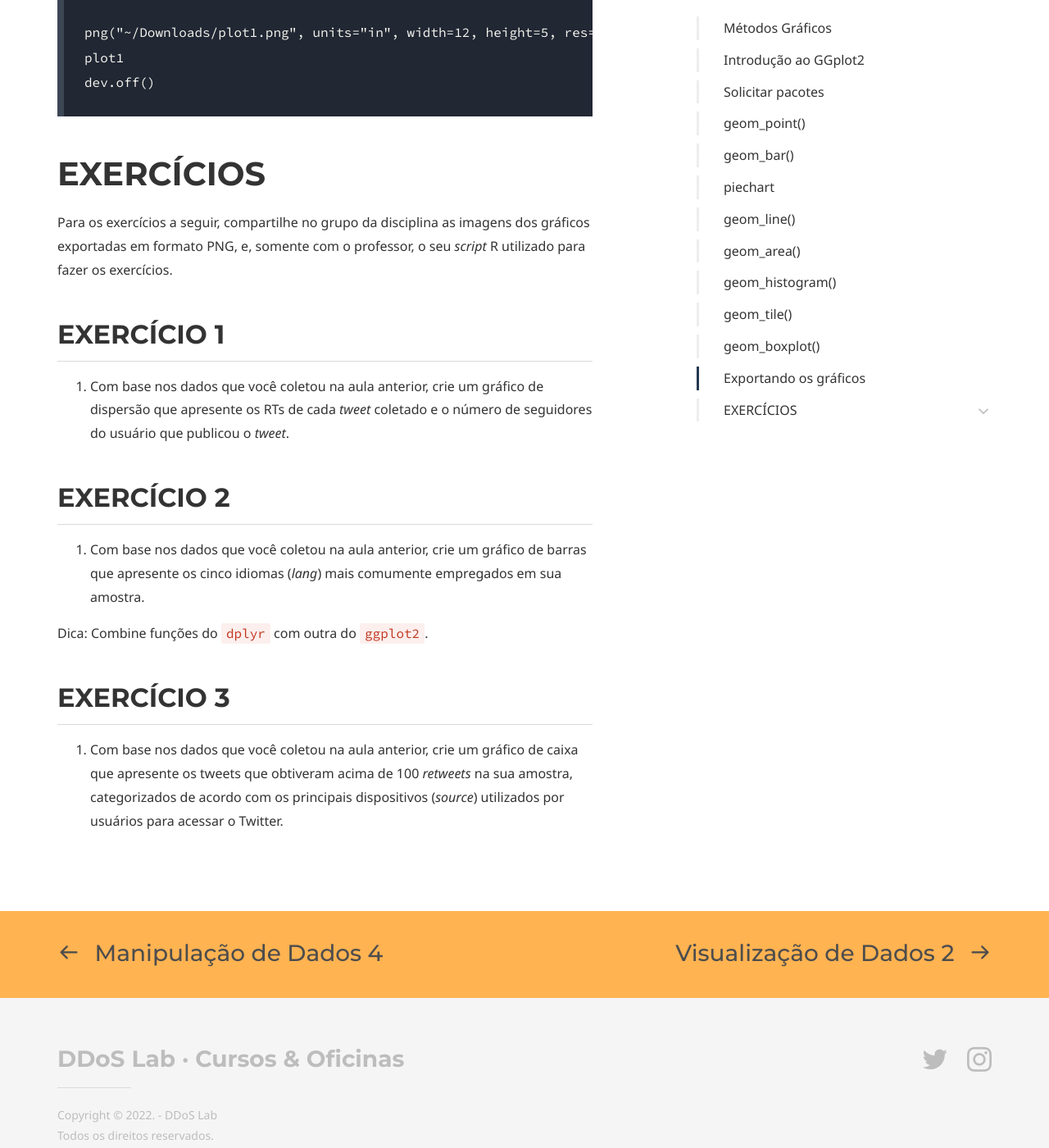
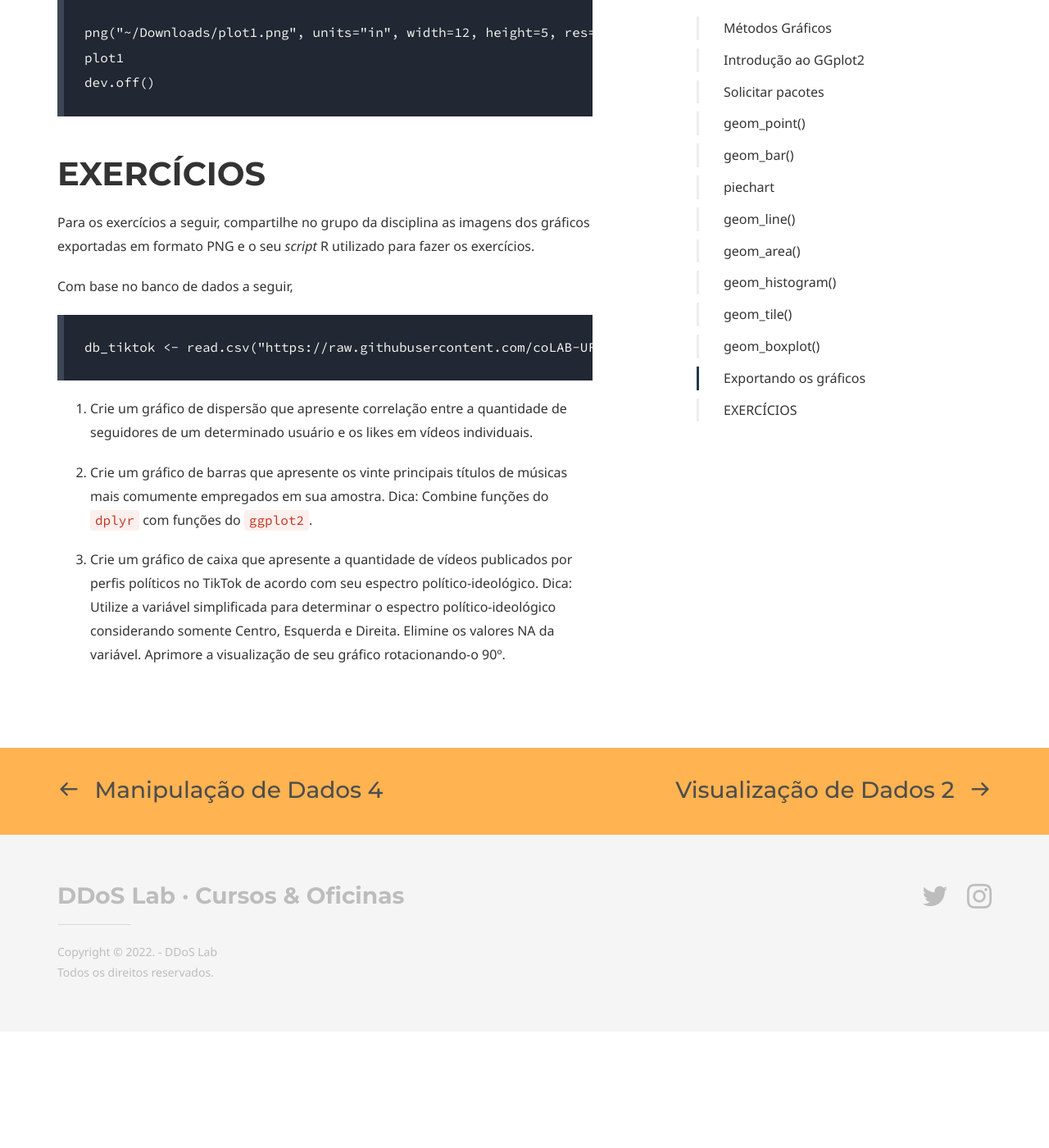
Before and after one commit to coLAB-UFF/docs, a Jekyll site: the page built from dataviz2_09.md, in a window 1280 px wide and 1400 px high, scrolled down 13587 px. Shown: the whole window at 82% size. Built offline with Jekyll 4.4.1, drawn with Linux system fonts in a browser that asks for light colours; some web fonts are replaced; after the commit the page ends 14845 px from its top, so only the background shows below that.

Commit message:
Update dataviz2_09.md

````diff
--- a/dataviz2_09.md
+++ b/dataviz2_09.md
@@ -438,18 +438,18 @@ dev.off()
 
 # EXERCÍCIOS
 
-Para os exercícios a seguir, compartilhe no grupo da disciplina as imagens dos gráficos exportadas em formato PNG, e, somente com o professor, o seu *script* R utilizado para fazer os exercícios.
+Para os exercícios a seguir, compartilhe no grupo da disciplina as imagens dos gráficos exportadas em formato PNG e o seu *script* R utilizado para fazer os exercícios.
 
-## EXERCÍCIO 1
+Com base no banco de dados a seguir,
 
-1. Com base nos dados que você coletou na aula anterior, crie um gráfico de dispersão que apresente os RTs de cada *tweet* coletado e o número de seguidores do usuário que publicou o *tweet*.
+```
+db_tiktok <- read.csv("https://raw.githubusercontent.com/coLAB-UFF/docs/refs/heads/main/data/db_tiktok_polarizacao.csv")
+```
 
-## EXERCÍCIO 2
+1. Crie um gráfico de dispersão que apresente correlação entre a quantidade de seguidores de um determinado usuário e os likes em vídeos individuais.
 
-1. Com base nos dados que você coletou na aula anterior, crie um gráfico de barras que apresente os cinco idiomas (*lang*) mais comumente empregados em sua amostra.
+2. Crie um gráfico de barras que apresente os vinte principais títulos de músicas mais comumente empregados em sua amostra.
+Dica: Combine funções do `dplyr` com funções do `ggplot2`.
 
-Dica: Combine funções do `dplyr` com outra do `ggplot2`.
-
-## EXERCÍCIO 3
-
-1. Com base nos dados que você coletou na aula anterior, crie um gráfico de caixa que apresente os tweets que obtiveram acima de 100 *retweets* na sua amostra, categorizados de acordo com os principais dispositivos (*source*) utilizados por usuários para acessar o Twitter.
+3. Crie um gráfico de caixa que apresente a quantidade de vídeos publicados por perfis políticos no TikTok de acordo com seu espectro político-ideológico.
+Dica: Utilize a variável simplificada para determinar o espectro político-ideológico considerando somente Centro, Esquerda e Direita. Elimine os valores NA da variável. Aprimore a visualização de seu gráfico rotacionando-o 90º.
````
